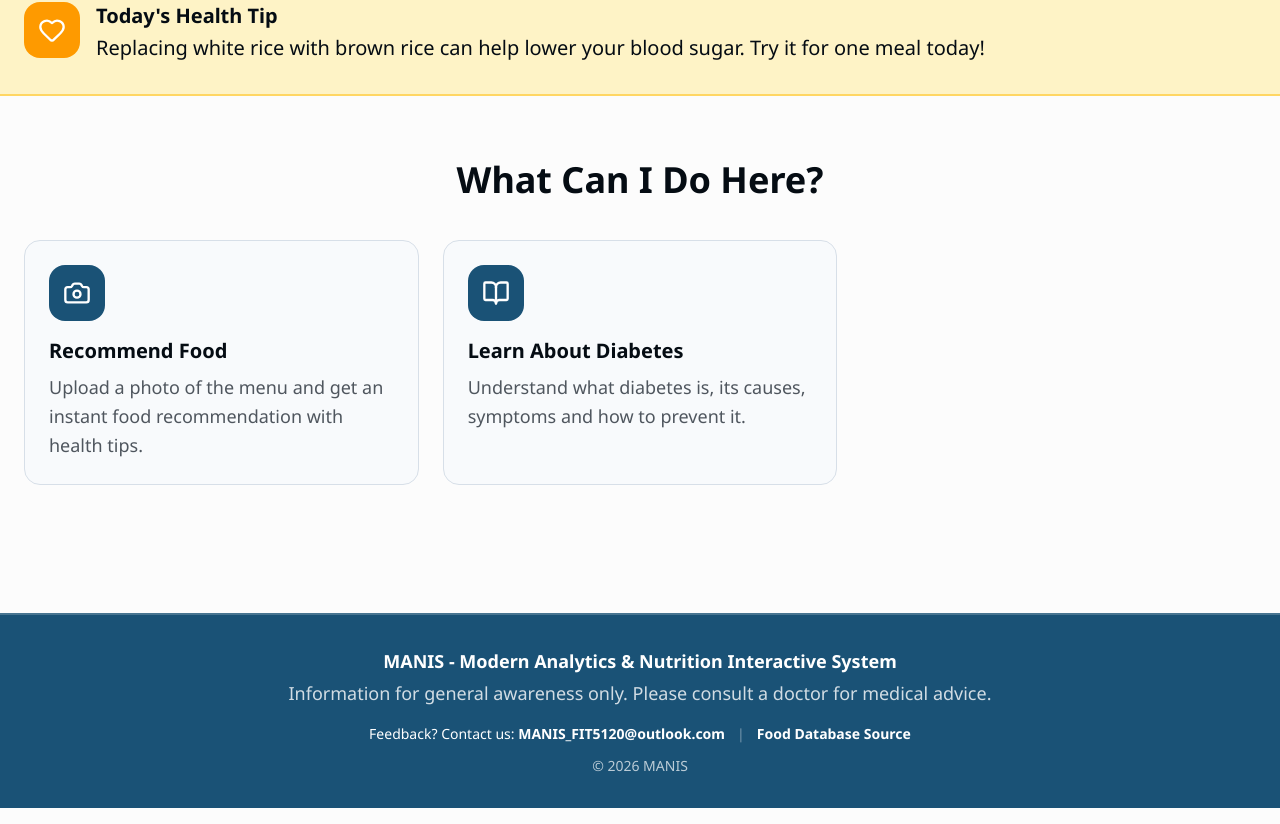
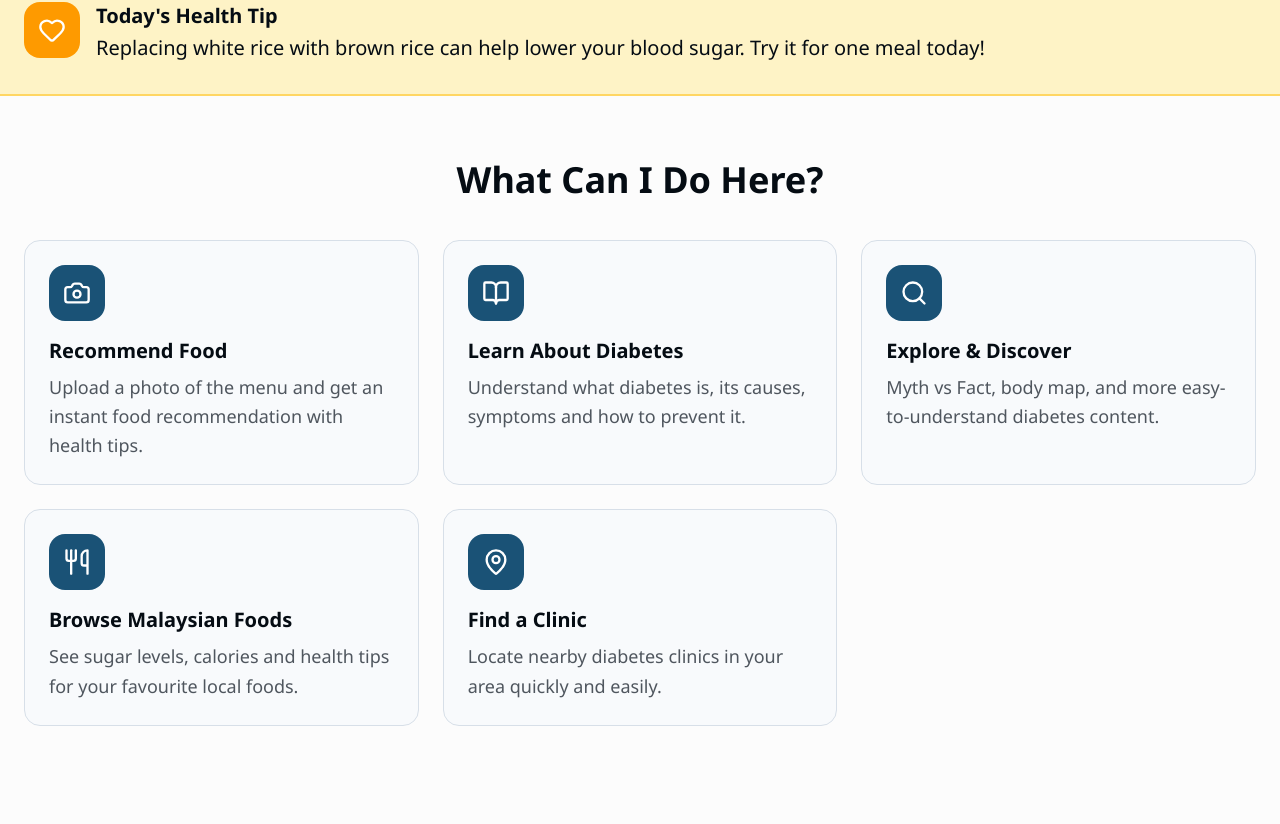
Before and after one commit to Alvancho88/manis, a Next.js app: page / in a window 1280 px wide. Shown: the part 1973-2797 px from the top of the page. Built offline with nearby package versions, Linux system fonts and the light colour scheme.

Commit message:
iteration_2_restoring_ui

```diff
--- a/app/page.tsx
+++ b/app/page.tsx
@@ -48,27 +48,27 @@ const content = {
         desc: "Understand what diabetes is, its causes, symptoms and how to prevent it.",
       },
 
-      // {
-      //   href: "/explore",
-      //   icon: Search,
-      //   color: "bg-primary",
-      //   title: "Explore & Discover",
-      //   desc: "Myth vs Fact, body map, and more easy-to-understand diabetes content.",
-      // },
-      // {
-      //   href: "/food",
-      //   icon: Utensils,
-      //   color: "bg-primary",
-      //   title: "Browse Malaysian Foods",
-      //   desc: "See sugar levels, calories and health tips for your favourite local foods.",
-      // },
-      // {
-      //   href: "/healthcare",
-      //   icon: MapPin,
-      //   color: "bg-primary",
-      //   title: "Find a Clinic",
-      //   desc: "Locate nearby diabetes clinics in your area quickly and easily.",
-      // },
+      {
+        href: "/explore",
+        icon: Search,
+        color: "bg-primary",
+        title: "Explore & Discover",
+        desc: "Myth vs Fact, body map, and more easy-to-understand diabetes content.",
+      },
+      {
+        href: "/food",
+        icon: Utensils,
+        color: "bg-primary",
+        title: "Browse Malaysian Foods",
+        desc: "See sugar levels, calories and health tips for your favourite local foods.",
+      },
+      {
+        href: "/healthcare",
+        icon: MapPin,
+        color: "bg-primary",
+        title: "Find a Clinic",
+        desc: "Locate nearby diabetes clinics in your area quickly and easily.",
+      },
     ],
     warning_title: "Important Notice",
     warning_text: "This website provides general health information only. It is not a substitute for professional medical advice. Please see a doctor for diagnosis and treatment.",
--- a/components/navbar.tsx
+++ b/components/navbar.tsx
@@ -10,10 +10,10 @@ import { cn } from "@/lib/utils"
 const navItems = [
   { href: "/", icon: Home, label: { en: "Home", ms: "Laman Utama", zh: "首页" } },
   { href: "/recommendation", icon: Camera, label: { en: "Recommendation", ms: "Cadangan", zh: "推荐" } },
-  //{ href: "/food", icon: Utensils, label: { en: "Food", ms: "Makanan", zh: "食物" } },
+  { href: "/food", icon: Utensils, label: { en: "Food", ms: "Makanan", zh: "食物" } },
   { href: "/overview", icon: BookOpen, label: { en: "Overview", ms: "Gambaran", zh: "概览" } },
-  //{ href: "/explore", icon: Search, label: { en: "Explore", ms: "Terokai", zh: "探索" } },
-  //{ href: "/healthcare", icon: MapPin, label: { en: "Healthcare", ms: "Klinik", zh: "医疗" } },
+  { href: "/explore", icon: Search, label: { en: "Explore", ms: "Terokai", zh: "探索" } },
+  { href: "/healthcare", icon: MapPin, label: { en: "Healthcare", ms: "Klinik", zh: "医疗" } },
 ]
 
 const languages = [
@@ -72,7 +72,7 @@ export function Navbar({ lang = "en", setLang }: { lang?: LangCode; setLang?: (l
           {/* Right side */}
           <div className="flex items-center gap-2">
             {/* Language selector */}
-            {/* <div className="relative">
+            { <div className="relative">
               <button
                 onClick={() => setLangOpen(!langOpen)}
                 className="flex items-center gap-2 px-4 py-2.5 rounded-xl border-2 border-primary/30 text-base font-bold hover:bg-muted transition-colors bg-card text-foreground"
@@ -100,7 +100,7 @@ export function Navbar({ lang = "en", setLang }: { lang?: LangCode; setLang?: (l
                   ))}
                 </div>
               )}
-            </div> */}
+            </div> }
 
             {/* Mobile menu toggle */}
             <button
```
